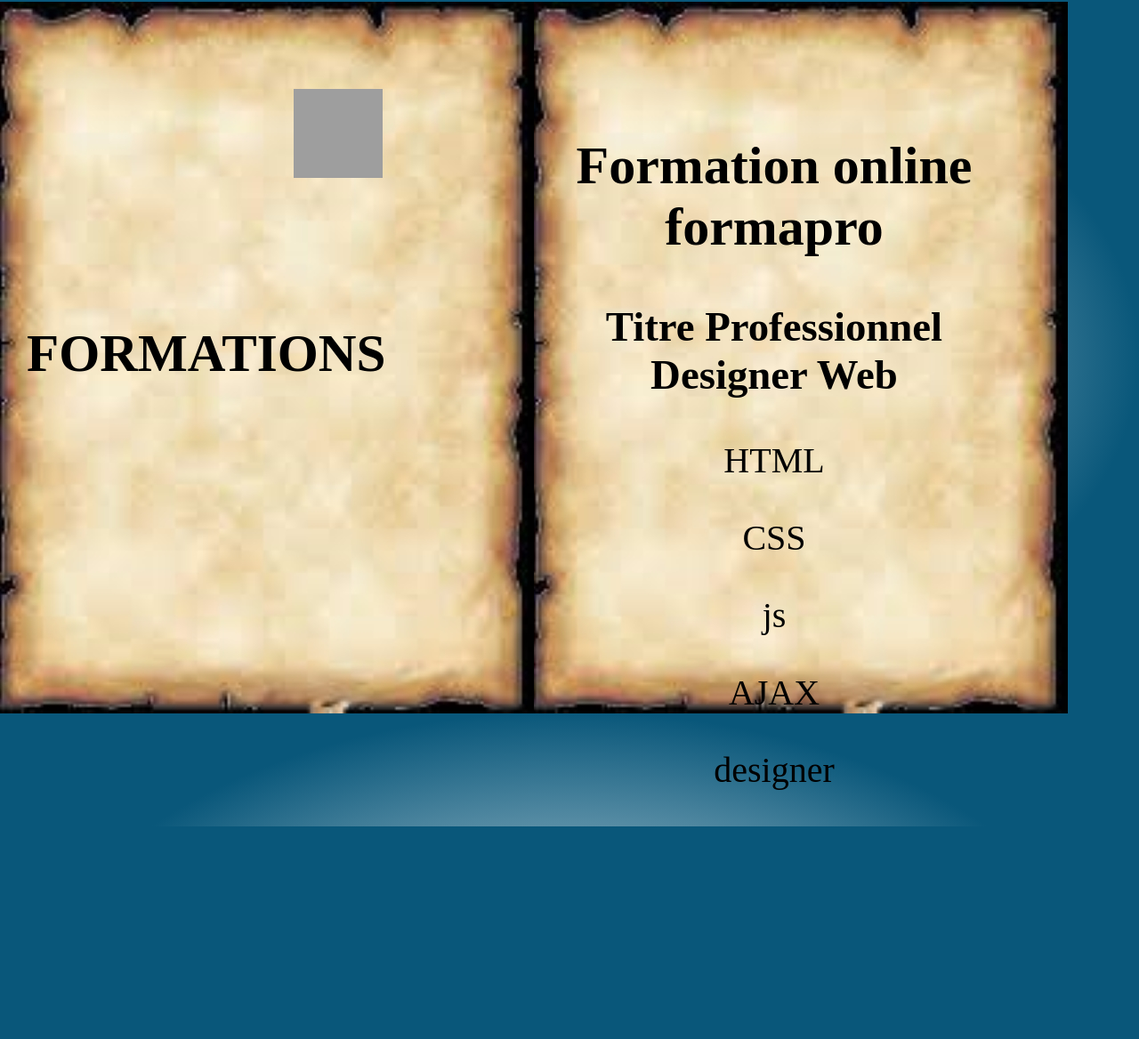
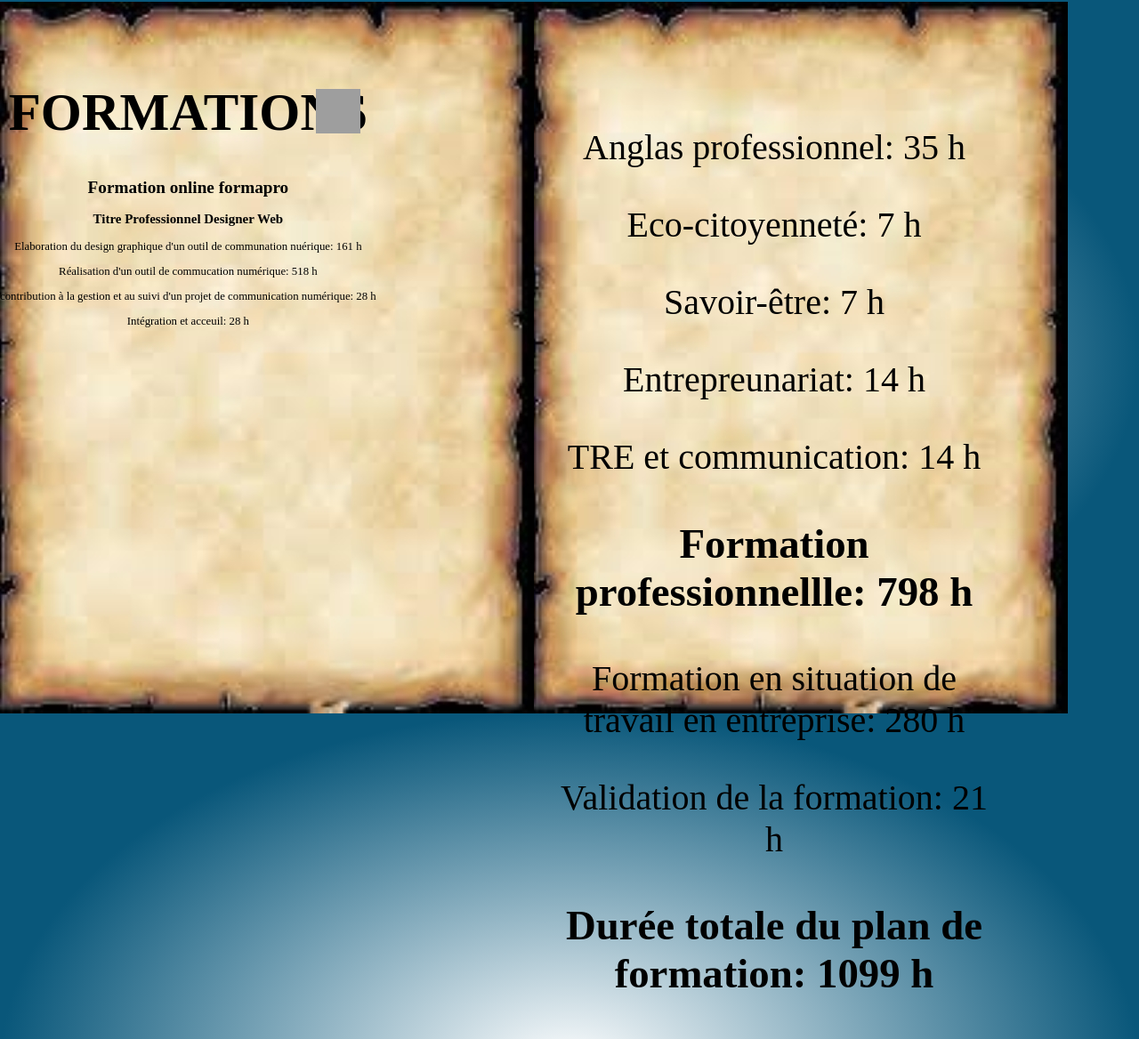
Before and after one commit to baboun89/portefolio, a PHP site: page /indexforma.html in a window 1280 px wide. Shown: the whole page at 89% size. Before the commit the page ends 929 px from the top, so only its background shows below. Run offline with PHP 8.4, Linux system fonts and the light colour scheme; grey boxes are pictures that could not be loaded.

Commit message:
fin @media index annex

```diff
--- a/css/slyle2.css
+++ b/css/slyle2.css
@@ -31,24 +31,23 @@
 
 }
 
-
-#phil {
+#phili {
+    top: 0;
+    position: absolute;
     font-size: 0.5rem;
 
 }
-
 h1 {
-    position: absolute;
-    top: 40%;
+    top: 10%;
     left: 15px;
-
-
     font-size: 1.2rem;
 }
 
 #phil {
     position: absolute;
-    top: 20%;
+    font-size: 0.5rem;
+
+    top: 0%;
 }
 
 .fin {
@@ -70,7 +69,6 @@
     #feuilles {
         width: 85%;
         margin: auto;
-        margin-top: -50px;
     }
 
     h1 {
@@ -79,12 +77,19 @@
     }
 
     #phil {
+        top: 20px;
         width: 80%;
-        font-size: 1.1rem;
+        font-size: 0.7rem;
         left: 30px;
+    }
+    #phili{
+        font-size: 0.7rem;
+        top: 70px;
     }
 
     #logo1 {
+        width: 50px;
+        height: 50px;
         top: 20px;
         left: -22%;
     }
@@ -114,8 +123,12 @@
     }
 
     #phil {
-        font-size: 1.5rem;
+        font-size: 0.8rem;
         top: 20px;
+    }
+    #phili{
+        top: 50px;
+        font-size: 0.8rem;
     }
     #geek{
         right: 22px;
--- a/indexforma.html
+++ b/indexforma.html
@@ -16,20 +16,29 @@
         <img id="logo1" class="rotating" src="images/logoxcf.png" alt="logo1" width="100" height="100"></a>
     <div id="feuilles">
         <div class="feuille">
-            <h1>FORMATIONS</h1>
             <img src="images/feuille.jpg" alt="livre" width="100%">
+            <div id=phili>
+                <h1>FORMATIONS</h1>
+                <h2>Formation online formapro</h2>
+                <h3>Titre Professionnel Designer Web</h3>
+                <P>Elaboration du design graphique d'un outil de communation nuérique: 161 h</P>
+                <p>Réalisation d'un outil de commucation numérique: 518 h</p>
+                <p>contribution à la gestion et au suivi d'un projet de communication numérique: 28 h</p>
+                <p>Intégration et acceuil: 28 h</p>
+            </div>
         </div>
         <div class="feuille">
             <img src="images/feuille.jpg" alt="livre" width="100%">
             <div id="phil">
-                <h2>Formation online formapro</h2>
-                <h3>Titre Professionnel Designer Web</h3>
-                <P>HTML</P>
-                <p>CSS</p>
-                <p>js</p>
-                <p>AJAX</p>
-                <p>designer</p>
-                </d>
+                <p>Anglas professionnel: 35 h</p>
+                <p>Eco-citoyenneté: 7 h</p>
+                <p>Savoir-être: 7 h</p>
+                <p>Entrepreunariat: 14 h</p>
+                <p>TRE et communication: 14 h</p>
+                <h3>Formation professionnellle: 798 h</h3>
+                <p>Formation en situation de travail en entreprise: 280 h</p>
+                <p>Validation de la formation: 21 h</p>
+                <h3>Durée totale du plan de formation: 1099 h</h3>
             </div>
         </div>
 </body>
```
Also changed, not shown: other parts of css/slyle2.css (+24 -6 lines).
